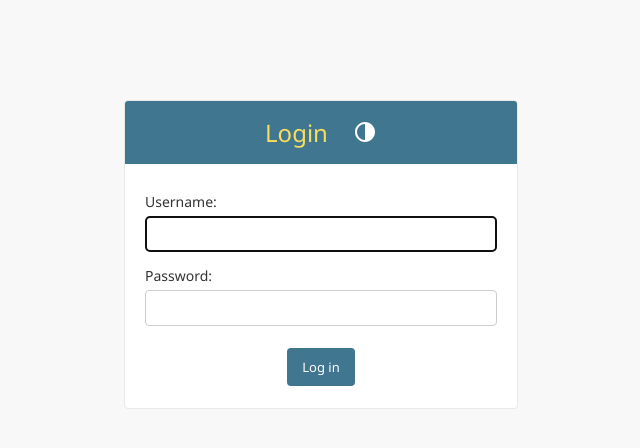
After one commit to mahenzon/django-async-view-example, a Django app: page /accounts/login/ in a window 1280 px wide. The commit adds this page. Shown: the top 448 px of the page, without its empty margins (319-959 px from the left). Run offline with Django 5.2, Linux system fonts and the light colour scheme.

Commit message:
auth login and logout

```diff
--- a/personal_site/personal_site/settings.py
+++ b/personal_site/personal_site/settings.py
@@ -56,7 +56,7 @@ ROOT_URLCONF = "personal_site.urls"
 TEMPLATES = [
     {
         "BACKEND": "django.template.backends.django.DjangoTemplates",
-        "DIRS": [],
+        "DIRS": [BASE_DIR / "templates"],
         "APP_DIRS": True,
         "OPTIONS": {
             "context_processors": [
@@ -126,3 +126,7 @@ STATIC_URL = "static/"
 # https://docs.djangoproject.com/en/5.2/ref/settings/#default-auto-field
 
 DEFAULT_AUTO_FIELD = "django.db.models.BigAutoField"
+
+LOGIN_URL = "login"
+LOGIN_REDIRECT_URL = "/"
+LOGOUT_REDIRECT_URL = "/"
--- a/personal_site/personal_site/urls.py
+++ b/personal_site/personal_site/urls.py
@@ -20,5 +20,6 @@ from django.urls import path, include
 
 urlpatterns = [
     path("", include("homepage.urls")),
+    path("accounts/", include("django.contrib.auth.urls")),
     path("admin/", admin.site.urls),
 ]
--- /dev/null
+++ b/personal_site/templates/registration/login.html
@@ -0,0 +1,8 @@
+{% extends "admin/login.html" %}
+
+{% block branding %}
+    <div id="site-name"><a href="/">Login</a></div>
+    {% if user.is_anonymous %}
+        {% include "admin/color_theme_toggle.html" %}
+    {% endif %}
+{% endblock %}
```
Also changed, not shown: personal_site/homepage/templates/homepage/home.html (+11 -0 lines).
